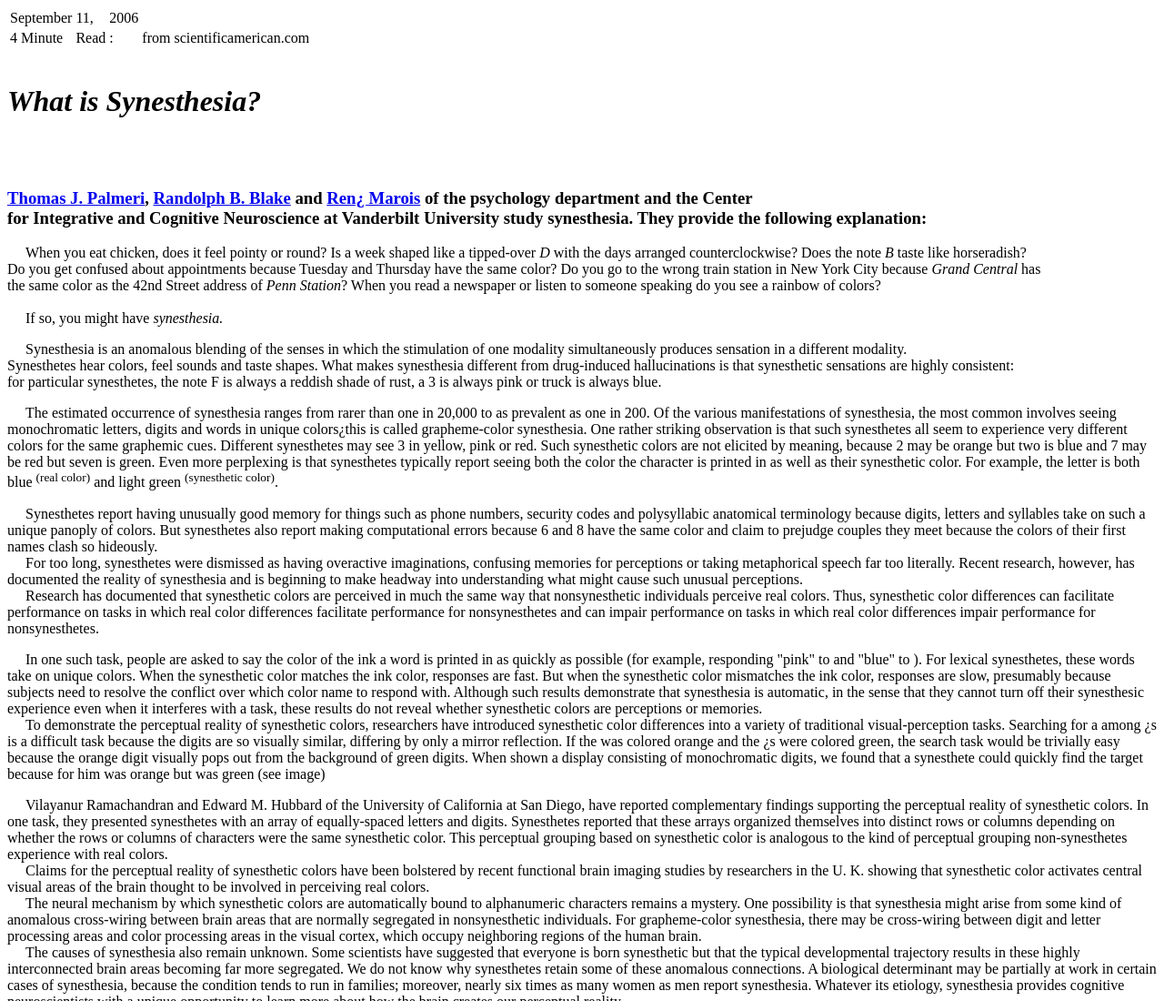
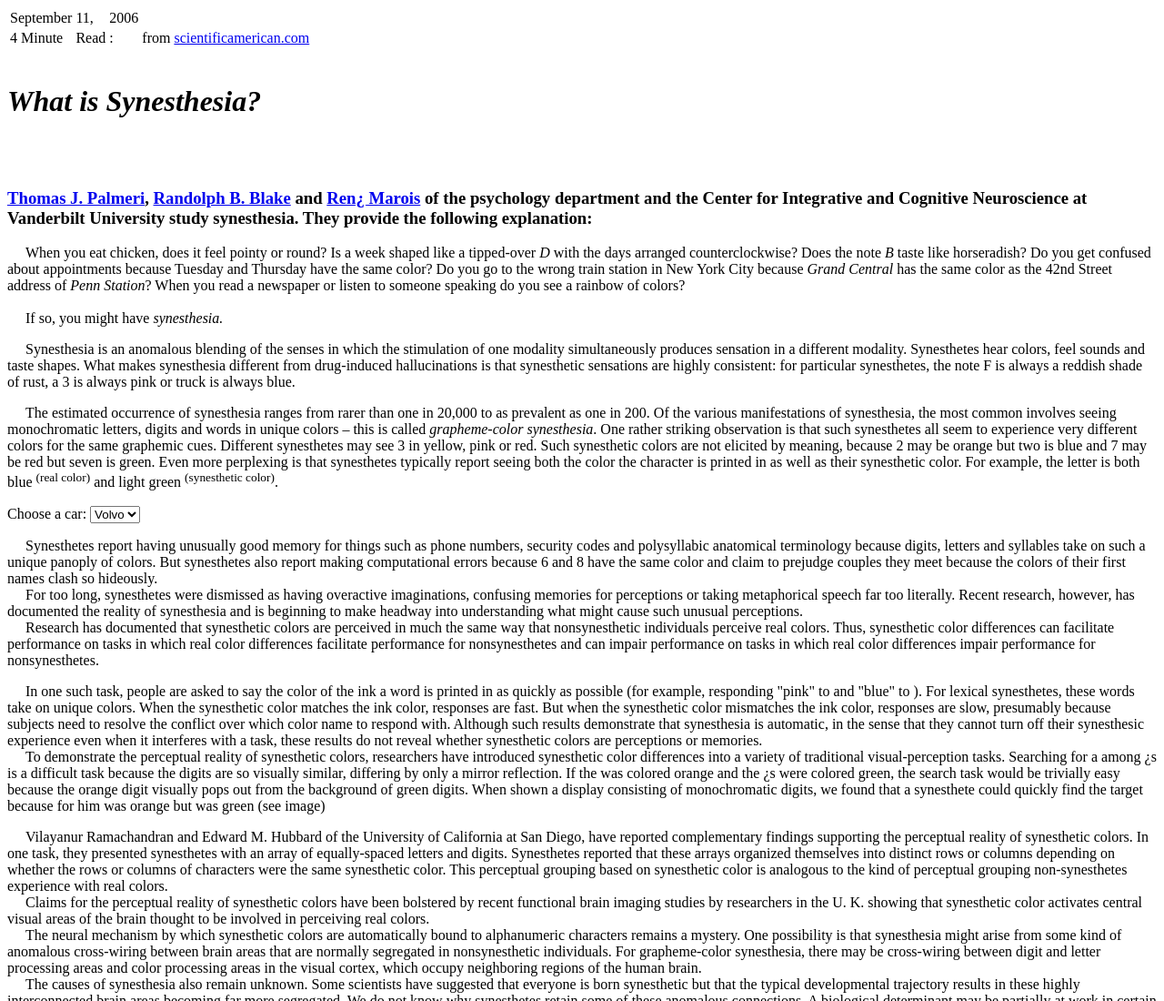
Before and after one commit to minahkim0421/type-and-code-project-1, a plain HTML site: page v1/index.html in a window 1280 px wide. Shown: the top 1100 px of the page at 91% size. Drawn offline with Linux system fonts and the light colour scheme.

Commit message:
second push

```diff
--- a/v1/index.html
+++ b/v1/index.html
@@ -16,33 +16,40 @@
           <td>4 Minute</td>
           <td>Read</td>
           <td>:</td>
-          <td>from scientificamerican.com</td>
+          <td>from <a href="https://www.scientificamerican.com/">scientificamerican.com</a></td>
         </tr>
     </table>
     <br>
     <h1><em>What is Synesthesia?</em></h1>
     <br><br>
     <h3>
-        <a href="http://catlab.psy.vanderbilt.edu/">Thomas J. Palmeri</a>, <a href="http://www.psy.vanderbilt.edu/faculty/blake/blake.html">Randolph B. Blake</a> and <a href="http://www.psy.vanderbilt.edu/faculty/marois/wordpress/">Ren¿ Marois</a> of the psychology department and the Center <br>for Integrative and Cognitive Neuroscience at Vanderbilt University study synesthesia. They provide the following explanation:
+        <a href="http://catlab.psy.vanderbilt.edu/">Thomas J. Palmeri</a>, <a href="http://www.psy.vanderbilt.edu/faculty/blake/blake.html">Randolph B. Blake</a> and <a href="http://www.psy.vanderbilt.edu/faculty/marois/wordpress/">Ren¿ Marois</a> of the psychology department and the Center for Integrative and Cognitive Neuroscience at Vanderbilt University study synesthesia. They provide the following explanation:
     </h3>
     <p>
-        &nbsp;&nbsp;&nbsp;&nbsp;&nbsp;When you eat chicken, does it feel pointy or round? Is a week shaped like a tipped-over <em>D</em> with the days arranged counterclockwise? Does the note <em>B</em> taste like horseradish? <br>Do you get confused about appointments because Tuesday and Thursday have the same color? Do you go to the wrong train station in New York City because <em>Grand Central</em> has <br> the same color as the 42nd Street address of  <em>Penn Station</em>? When you read a newspaper or listen to someone speaking do you see a rainbow of colors?
+        &nbsp;&nbsp;&nbsp;&nbsp;&nbsp;When you eat chicken, does it feel pointy or round? Is a week shaped like a tipped-over <em>D</em> with the days arranged counterclockwise? Does the note <em>B</em> taste like horseradish? Do you get confused about appointments because Tuesday and Thursday have the same color? Do you go to the wrong train station in New York City because <em>Grand Central</em> has  the same color as the 42nd Street address of  <em>Penn Station</em>? When you read a newspaper or listen to someone speaking do you see a rainbow of colors?
         <br><br>
         &nbsp;&nbsp;&nbsp;&nbsp;&nbsp;If so, you might have <em>synesthesia.</em>
     </p>
-    <!-- <img src="https://pbs.twimg.com/media/EGDTmrFWsAEPmO9.jpg" alt="Wednesday is Indigo Blue" width="300px"> -->
     <p>
-        &nbsp;&nbsp;&nbsp;&nbsp;&nbsp;Synesthesia is an anomalous blending of the senses in which the stimulation of one modality simultaneously produces sensation in a different modality. <br>Synesthetes hear colors, feel sounds and taste shapes. What makes synesthesia different from drug-induced hallucinations is that synesthetic sensations are highly consistent: <br>for particular synesthetes, the note F is always a reddish shade of rust, a 3 is always pink or truck is always blue.
+        &nbsp;&nbsp;&nbsp;&nbsp;&nbsp;Synesthesia is an anomalous blending of the senses in which the stimulation of one modality simultaneously produces sensation in a different modality. Synesthetes hear colors, feel sounds and taste shapes. What makes synesthesia different from drug-induced hallucinations is that synesthetic sensations are highly consistent: for particular synesthetes, the note F is always a reddish shade of rust, a 3 is always pink or truck is always blue.
     </p>
     <p>
-        &nbsp;&nbsp;&nbsp;&nbsp;&nbsp;The estimated occurrence of synesthesia ranges from rarer than one in 20,000 to as prevalent as one in 200. Of the various manifestations of synesthesia, the most common involves seeing monochromatic letters, digits and words in unique colors¿this is called grapheme-color synesthesia. One rather striking observation is that such synesthetes all seem to experience very different colors for the same graphemic cues. Different synesthetes may see 3 in yellow, pink or red. Such synesthetic colors are not elicited by meaning, because 2 may be orange but two is blue and 7 may be red but seven is green. Even more perplexing is that synesthetes typically report seeing both the color the character is printed in as well as their synesthetic color. For example, the letter is both blue <sup>(real color)</sup> and light green <sup>(synesthetic color)</sup>.
+        &nbsp;&nbsp;&nbsp;&nbsp;&nbsp;The estimated occurrence of synesthesia ranges from rarer than one in 20,000 to as prevalent as one in 200. Of the various manifestations of synesthesia, the most common involves seeing monochromatic letters, digits and words in unique colors – this is called <em>grapheme-color synesthesia</em>. One rather striking observation is that such synesthetes all seem to experience very different colors for the same graphemic cues. Different synesthetes may see 3 in yellow, pink or red. Such synesthetic colors are not elicited by meaning, because 2 may be orange but two is blue and 7 may be red but seven is green. Even more perplexing is that synesthetes typically report seeing both the color the character is printed in as well as their synesthetic color. For example, the letter is both blue <sup>(real color)</sup> and light green <sup>(synesthetic color)</sup>.
     </p>
+    <label for="cars">Choose a car:</label>
+    <select id="cars" name="cars">
+        <option value="volvo">Volvo</option>
+        <option value="saab">Saab</option>
+        <option value="fiat">Fiat</option>
+        <option value="audi">Audi</option>
+    </select>
     <p>
         &nbsp;&nbsp;&nbsp;&nbsp;&nbsp;Synesthetes report having unusually good memory for things such as phone numbers, security codes and polysyllabic anatomical terminology because digits, letters and syllables take on such a unique panoply of colors. But synesthetes also report making computational errors because 6 and 8 have the same color and claim to prejudge couples they meet because the colors of their first names clash so hideously.
         <br>
         &nbsp;&nbsp;&nbsp;&nbsp;&nbsp;For too long, synesthetes were dismissed as having overactive imaginations, confusing memories for perceptions or taking metaphorical speech far too literally. Recent research, however, has documented the reality of synesthesia and is beginning to make headway into understanding what might cause such unusual perceptions.
         <br>
         &nbsp;&nbsp;&nbsp;&nbsp;&nbsp;Research has documented that synesthetic colors are perceived in much the same way that nonsynesthetic individuals perceive real colors. Thus, synesthetic color differences can facilitate performance on tasks in which real color differences facilitate performance for nonsynesthetes and can impair performance on tasks in which real color differences impair performance for nonsynesthetes.
+
     </p>
     <p>
         &nbsp;&nbsp;&nbsp;&nbsp;&nbsp;In one such task, people are asked to say the color of the ink a word is printed in as quickly as possible (for example, responding "pink" to and "blue" to ). For lexical synesthetes, these words take on unique colors. When the synesthetic color matches the ink color, responses are fast. But when the synesthetic color mismatches the ink color, responses are slow, presumably because subjects need to resolve the conflict over which color name to respond with. Although such results demonstrate that synesthesia is automatic, in the sense that they cannot turn off their synesthesic experience even when it interferes with a task, these results do not reveal whether synesthetic colors are perceptions or memories.
```
